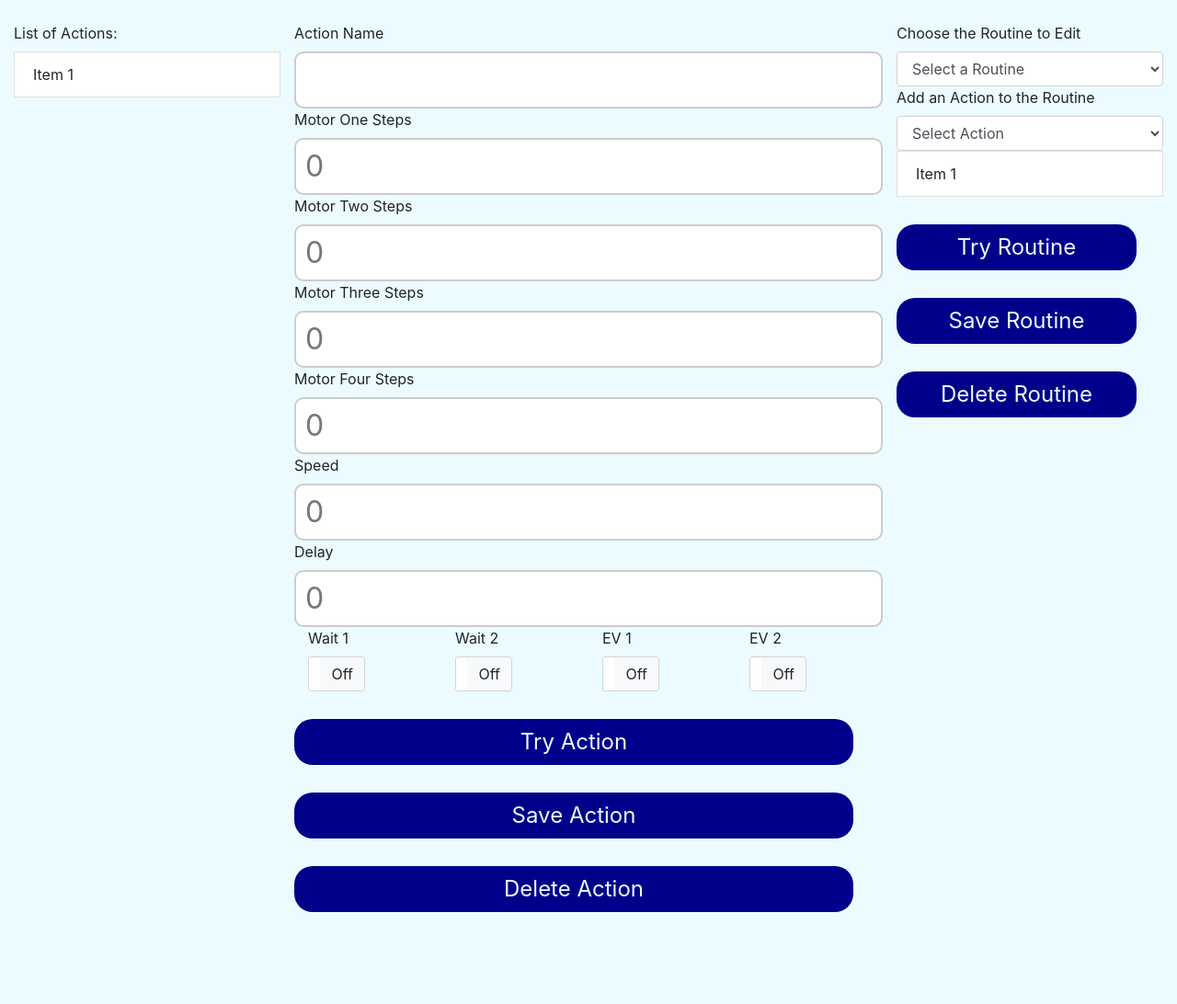
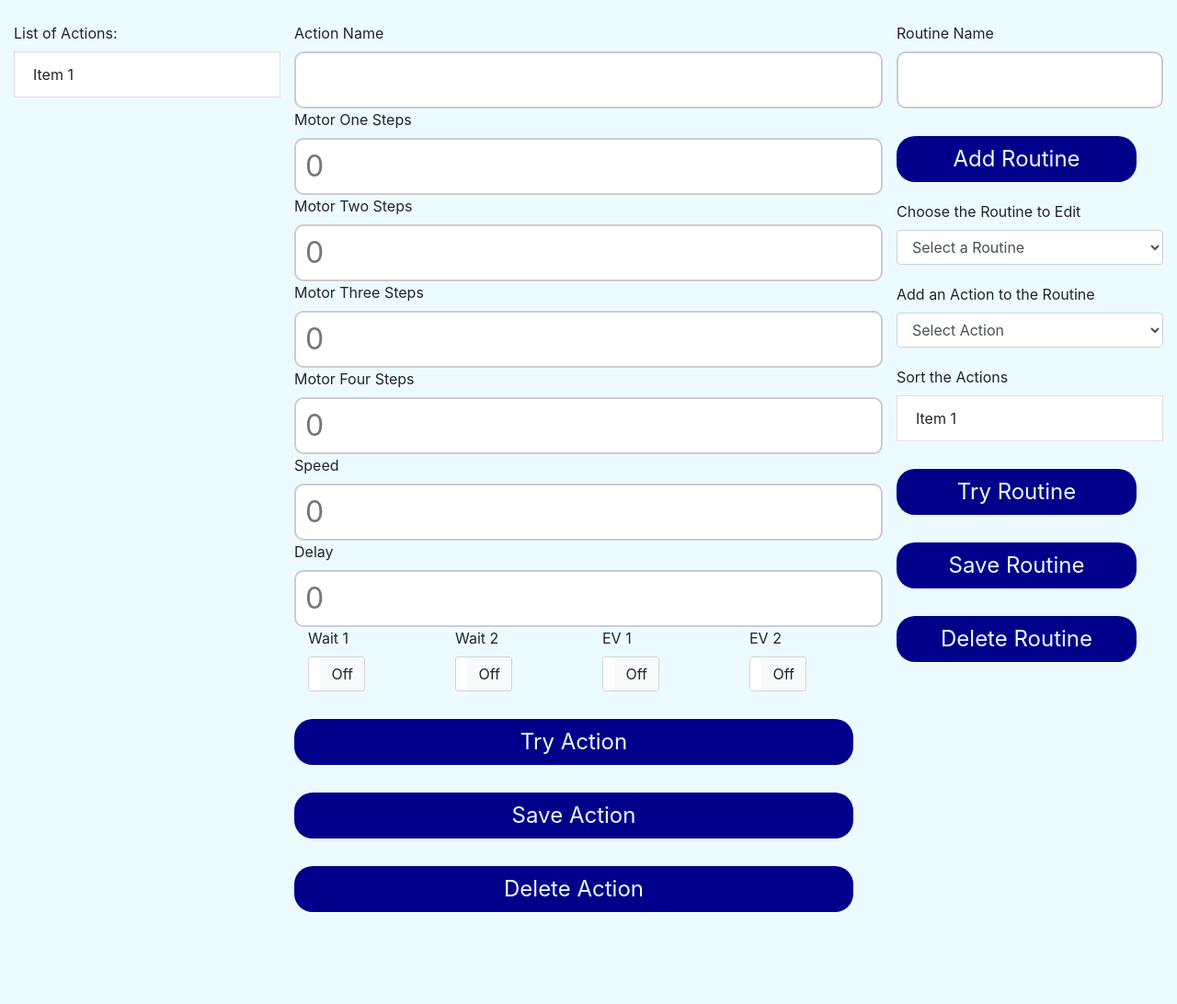
Before and after one commit to RobotDream-lore/Forchinator, a Django app: page /dashboard/ in a window 1280 px wide. Shown: the part 56-1148 px from the top of the page at 92% size. Run offline with Django 3.2, Linux system fonts and the light colour scheme; a user stored in the database is signed in; data that the repository does not hold is empty; some libraries are stand-ins or nearby versions.

Commit message:
add routine to database

```diff
--- a/Forchinator/templates/assets/js/forkinator.js
+++ b/Forchinator/templates/assets/js/forkinator.js
@@ -66,11 +66,34 @@ function fetchRoutine()
         }
     });
 }
+function addRoutine()
+{
+    let _name;
+    try{
+        _name = document.getElementById('routine-name');
+        console.log(_name.value);
+        _name = _name.value;
+    }catch(e){}
+
+    $.ajax({
+        url: '/dashboard/routines/save/' + _name,
+        dataType: 'json',
+        type: 'get',
+        success: function(data){
+            // Perform operation on return value
+            console.log(data);
+        },
+        complete:function(data){
+            console.log("complete: fetchActionList");
+        }
+    });
+
+}
 function saveRoutine()
 {
     let _name;
     try{
-        _name = document.getElementById('name');
+        _name = document.getElementById('drop-routines');
         //console.log(_name.value);
         _name = _name.value;
     }catch(e){}
@@ -80,19 +103,9 @@ function saveRoutine()
         console.log(_name);
         return;
     }
-
-    $.ajax({
-        url: '/dashboard/routines/save/' + _name ,
-        dataType: 'json',
-        type: 'get',
-        success: function(data){
-            // Perform operation on return value
-            console.log(data);
-        },
-        complete:function(data){
-            console.log("complete: saveRoutine");
-        }
-    });
+    let data_to_send = [];
+    data_to_send.push("52");
+    $.get('/dashboard/routines/save/' + _name + '/',{'data': data_to_send});
 }
 
 function fetchActionList()
--- a/Forchinator/templates/dashboard.html
+++ b/Forchinator/templates/dashboard.html
@@ -164,7 +164,19 @@
                 <div class="col-md-3">
                     <div class="row">
                         <div class="col">
-                            <label for="drop-routines">Choose  the Routine to Edit</label>
+                            <label for="routine-name">Routine Name</label>
+                            <input type="text" style="width: 100%;" id="routine-name">
+                        </div>
+                    </div>
+
+                    <div class="row">
+                        <div class="col">
+                            <button id="save-routine" class="btn btn-tag" type="button" style="width: 90%; font-size: 1.5em;" onclick="addRoutine()">Add Routine</button>
+                        </div>
+                    </div>
+                    <div class="row">
+                        <div class="col">
+                            <label for="drop-routines" style="margin-top: 20px;">Choose  the Routine to Edit</label>
                             <select id="drop-routines" class="form-control" >
                                 <option id="0">Select a Routine</option>
                                 <option id="1">Routine 1</option>
@@ -175,7 +187,7 @@
 
                     <div class="row">
                         <div class="col">
-                            <label for="drop_actions">Add an Action to the Routine</label>
+                            <label for="drop_actions" style="margin-top: 20px;">Add an Action to the Routine</label>
                             <select id="drop_actions" class="form-control" >
                                 <option id="0">Select Action</option>
 
@@ -185,6 +197,8 @@
 
                     <div class="row">
                         <div class="col">
+                            <label for="routine" style="margin-top: 20px;">Sort the Actions</label>
+
                             <ul id="routine" class="list-group" style="width: 100%;">
                                 <div class="row">
                                     <div class="col">
@@ -204,7 +218,7 @@
 
                     <div class="row">
                         <div class="col">
-                            <button id="save-routine" class="btn btn-tag" type="button" style="width: 90%; font-size: 1.5em;">Save Routine</button>
+                            <button id="save-routine" class="btn btn-tag" type="button" style="width: 90%; font-size: 1.5em;" onclick="saveRoutine()">Save Routine</button>
                         </div>
                     </div>
 
```
